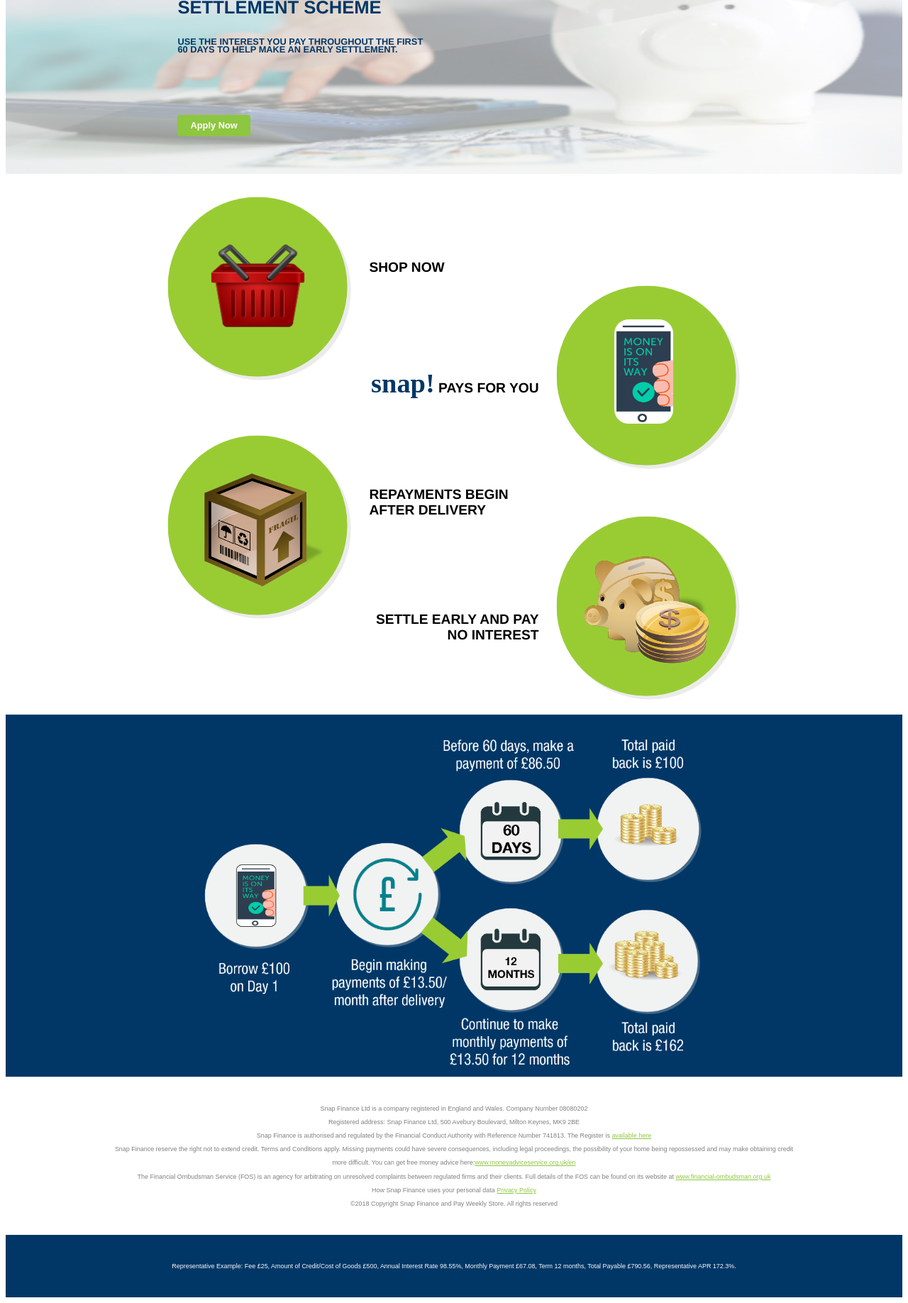
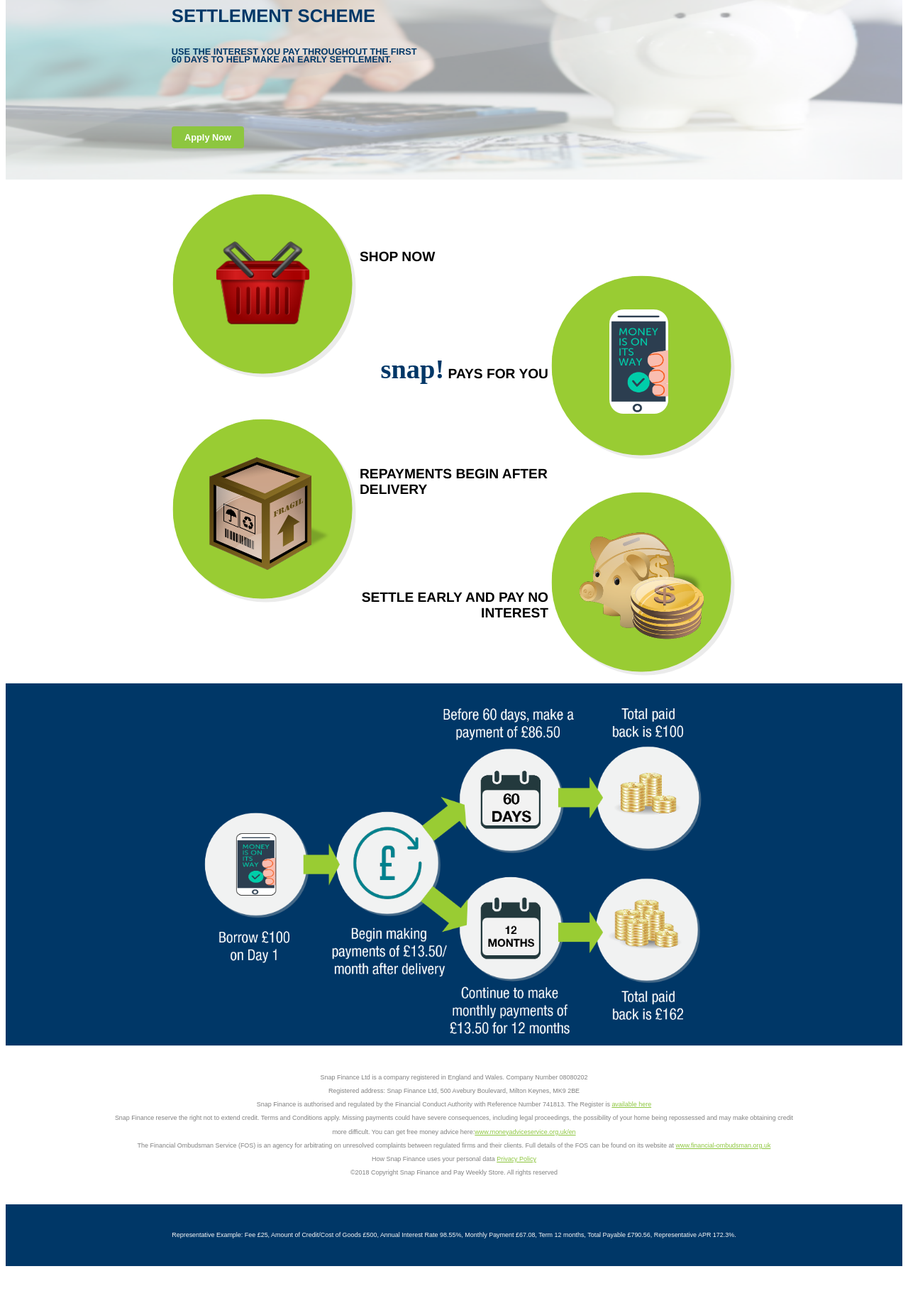
Before and after one commit to DomKlyen/60-Settlement-Scheme, a plain HTML site: page 60 Day.html in a window 1280 px wide. Shown: the part 288-2124 px from the top of the page at 71% size. After the commit the page ends 2080 px from the top, so only its background shows below. Drawn offline with Linux system fonts and the light colour scheme.

Commit message:
css added

```diff
--- a/60 Day.html
+++ b/60 Day.html
@@ -1,10 +1,27 @@
-<!DOCTYPE html>
+<!DOCTYPE html PUBLIC "-//W3C//DTD XHTML 1.0 Strict//EN"
+   "http://www.w3.org/TR/xhtml1/DTD/xhtml1-strict.dtd">
 <html lang="en-US">
 <head>
     <title>60 Day Scheme</title>
+
+        <style>
+            body {
+                font-family: Arial, Helvetica, sans-serif;
+
+            }
+            table {
+                border: 0px;
+                border-collapse: collapse;
+                border-spacing: 0;
+                width: 100%;
+            }
+            td {
+                padding: 0;
+            }
+        </style>
 </head>
-    <body>
-        <table border="0" cellpadding="0" cellspacing="0" style="width:100%; border-collapse: collapse">
+        <body>
+        <table>
             <tr>
                 <td rowspan="3" style="width: 21%;"></td>
                 <td style="width: 15%; height: 2vw"></td>
@@ -16,24 +33,24 @@
                 <td rowspan="3" style="width: 21%"></td>
             </tr>
             <tr>
-                <td rowspan="2"><img style="width: 8vw; vertical-align: bottom" src=Images/logo.svg></td>           <td></td>
+                <td rowspan="2"><img style="width: 8vw; vertical-align: bottom" src=Images/logo.svg alt="logo"></td>
                 <td></td>
                 <td></td>
                 <td></td>
-                <td style="text-align: right"><a href="tel:0330109381" style="font-size:0.6vw; color:                silver">CUSTOMER SERVICE: 0330 109381</a></td>
-
+                <td></td>
+                <td style="text-align: right"><a href="tel:0330109381" style="font-size:0.6vw; color: silver">CUSTOMER SERVICE: 0330 109381</a></td>
             </tr>
             <tr>
-                <td style="height: 2vw; text-align: right; font-family: helvetica; font-size: 0.8vw; vertical-align: top"><a href="https://www.snapfinance.co.uk/" style="color: #336aaf; text-decoration: none;" onmouseover="this.style.color='#8dc63f'"onmouseleave="this.style.color='#336aaf'"><strong>Snap Finance Loan</strong></a></td>
-                <td style="height: 2vw; text-align: right; font-family: helvetica; font-size: 0.8vw; vertical-align: top"><a href="https://www.snapfinance.co.uk/how-it-works" style="color: #336aaf; text-decoration: none"onmouseover="this.style.color='#8dc63f'"onmouseleave="this.style.color='#336aaf'"><strong>How it Works</strong></a></td>
-                <td style="height: 2vw; text-align: right; font-family: helvetica; font-size: 0.8vw; vertical-align: top"></strong><a href="https://www.snapfinance.co.uk/badcredit" style="color: #336aaf; text-decoration: none"onmouseover="this.style.color='#8dc63f'"onmouseleave="this.style.color='#336aaf'"><strong>Bad credit?</strong></a></td>
-                <td style="height: 2vw; text-align: right; font-family: helvetica; font-size: 0.8vw; vertical-align: top"><a href="https://www.snapfinance.co.uk/become-a-merchant" style="color: #336aaf; text-decoration: none;"onmouseover="this.style.color='#8dc63f'"onmouseleave="this.style.color='#336aaf'"><strong>Become a merchant</strong></a></td>
+                <td style="height: 2vw; text-align: right; font-family: helvetica; font-size: 0.8vw; vertical-align: top"><a href="https://www.snapfinance.co.uk/" style="color: #336aaf; text-decoration: none;" onmouseover="this.style.color='#8dc63f'" onmouseleave="this.style.color='#336aaf'"><strong>Snap Finance Loan</strong></a></td>
+                <td style="height: 2vw; text-align: right; font-family: helvetica; font-size: 0.8vw; vertical-align: top"><a href="https://www.snapfinance.co.uk/how-it-works" style="color: #336aaf; text-decoration: none" onmouseover="this.style.color='#8dc63f'" onmouseleave="this.style.color='#336aaf'"><strong>How it Works</strong></a></td>
+                <td style="height: 2vw; text-align: right; font-family: helvetica; font-size: 0.8vw; vertical-align: top"><a href="https://www.snapfinance.co.uk/badcredit" style="color: #336aaf; text-decoration: none" onmouseover="this.style.color='#8dc63f'" onmouseleave="this.style.color='#336aaf'"><strong>Bad credit?</strong></a></td>
+                <td style="height: 2vw; text-align: right; font-family: helvetica; font-size: 0.8vw; vertical-align: top"><a href="https://www.snapfinance.co.uk/become-a-merchant" style="color: #336aaf; text-decoration: none;" onmouseover="this.style.color='#8dc63f'" onmouseleave="this.style.color='#336aaf'"><strong>Become a merchant</strong></a></td>
                 <td style="height: 2vw; text-align: right; font-family: helvetica; font-size: 0.8vw; vertical-align: top">
                     <form action="https://consumer.snapfinance.co.uk/#/?mid=14353&source=SMS">
-                    <button type="submit" style= "margin: 0%; border: none; padding: 0.4vw; width:6vw; border-radius: 4px; font-size: 0.8vw; background-color: #8dc63f; color: white;" ><b>Apply Now</form></td>
+                    <button type="submit" style= "margin: 0%; border: none; padding: 0.4vw; width:6vw; border-radius: 4px; font-size: 0.8vw; background-color: #8dc63f; color: white;" ><b>Apply Now</b></button></form></td>
             </tr>
         </table>
-        <table border="0" cellpadding="10" cellspacing="0" style="width:100%;  border-collapse: collapse; background-image: url('Images/hero-background.png');padding: 5%; background-position: center;background-repeat: no-repeat; background-size: cover">
+        <table style="background-image: url('Images/hero-background.png');padding: 5%; background-position: center;background-repeat: no-repeat; background-size: cover">
             <tr>
                 <td style="text-align: left;padding: 12%; width:15%; margin: 10%;"></td>
                 <td style="text-align: left; vertical-align:top; width:50%; line-height: 0%;">
@@ -43,15 +60,18 @@
                     <h2 style="font-family:Helvetica; line-height: 0.1%; margin: 7%; color: #003767; font-size: 2vw;">SETTLEMENT SCHEME</h2>
                     <h5 style="font-family:Helvetica; line-height: 90%; margin: 7%; color: #003767; font-size: 1vw;">USE THE INTEREST YOU PAY THROUGHOUT THE FIRST <br/> 60 DAYS TO HELP MAKE AN EARLY SETTLEMENT.</h5>
                     <form action="https://consumer.snapfinance.co.uk/#/?mid=14353&source=SMS">
-                        <button type="submit" style= "margin: 7%; border: none; padding: 0.6vw; width:8vw; border-radius: 4px; font-size: 1vw; background-color: #8dc63f; color: white;" ><b>Apply Now</form>
+                        <button type="submit" style= "margin: 7%; border: none; padding: 0.6vw; width:8vw; border-radius: 4px; font-size: 1vw; background-color: #8dc63f; color: white;">
+                            <b>Apply Now</b>
+                        </button>
+                    </form>
                 </td>
                 <td style="text-align: right; vertical-align:top; width:35%"></td>
             </tr>
         </table>
-        <table border="0" cellpadding="10" cellspacing="0" style="width:100%; border-collapse: collapse; font-family:Helvetica; font-size: 1.5vw; ">
+        <table style="font-family:Helvetica; font-size: 1.5vw;">
             <tr>
-                <td rowspan="10" style="width: 25%"></td>
-                <td rowspan="4" style="width: 12.5%"><img src="Images/shop.png"></td>
+                <td rowspan="10" style="width: 25%;"></td>
+                <td rowspan="4" style="width: 12.5%"><img src="Images/shop.png" alt="shop"></td>
                 <td style="width: 25%"><br/></td>
                 <td rowspan="2" style="width: 12.5%"></td>
                 <td rowspan="10" style="width: 25%"></td>
@@ -60,19 +80,19 @@
                 <td rowspan="2"><b>SHOP NOW</b></td>
             </tr>
             <tr>
-                <td rowspan="4" style="align-items: right"><img src="Images/money.png"></td>
+                <td rowspan="4"><img src="Images/money.png" alt="money"></td>
             </tr>
             <tr>
                 <td rowspan="2" style="text-align: right"><b> <span style="color: #003767; font-family: harabara; font-size: 3vw"> snap!</span>  PAYS FOR YOU</b></td>
             </tr>
             <tr>
-                <td rowspan="4"><img src="Images/box.png"></td>
+                <td rowspan="4"><img src="Images/box.png" alt="box"></td>
             </tr>
             <tr>
                 <td rowspan="2"><b>REPAYMENTS BEGIN AFTER DELIVERY</b></td>
             </tr>
             <tr>
-                <td rowspan="4"><img src="Images/save.png"></td>
+                <td rowspan="4"><img src="Images/save.png" alt="save"></td>
             </tr>
             <tr>
                 <td rowspan="2" style="text-align: right"><b>SETTLE EARLY AND PAY NO INTEREST</b></td>
@@ -84,15 +104,15 @@
                 <td></td>
             </tr>
         </table>
-        <table border="0" cellpadding="10" cellspacing="0" style="width:100%; border-collapse: collapse">
+        <table>
+           <tr>
             <td style="background-image: url('Images/bluebackground.png');padding: 20vw; background-position: center;background-repeat: no-repeat; background-size: cover; text-align: left; font-size: 2vw; vertical-align:top;"></td>
-            </td>
+           </tr>
         </table>
-    </table>
-    <table border="0" cellpadding="0" cellspacing="0" style="width:100%; border-collapse: collapse">
+    <table>
+        <tr>
         <td style="width: 10%"></td>
-        <td style="padding: 2%; width: 80%"">
-
+        <td style="padding: 2%; width: 80%">
             <p style="text-align: center;font-family: Arial, Helvetica, sans-serif; color: gray; line-height: 1.5vw; font-size: 0.7vw">
             Snap Finance Ltd is a company registered in England and Wales. Company Number 08080202 <br/>
 
@@ -110,17 +130,19 @@
             </p>
         </td>
         <td style="width: 10%"></td>
+    </tr>
     </table>
-</table>
-<table border="0" cellpadding="0" cellspacing="0" style="width:100%; border-collapse: collapse; background-color: #003767">
+<table style= "background-color: #003767">
+    <tr>
     <td style="width: 15%"></td>
-    <td style="padding: 2%; width: 70%"">
+    <td style="padding: 2%; width: 70%">
         <p style="text-align: center;font-family: Arial, Helvetica, sans-serif; color: rgb(250, 249, 249); line-height: 1.5vw; font-size: 0.7vw">
                 Representative Example: Fee £25, Amount of Credit/Cost of Goods £500, Annual Interest Rate 98.55%, Monthly Payment £67.08, Term 12 months, Total Payable £790.56,
                 Representative APR 172.3%.
         </p>
     </td>
     <td style="width: 15%"></td>
+</tr>
 </table>
 
 </body>
```
